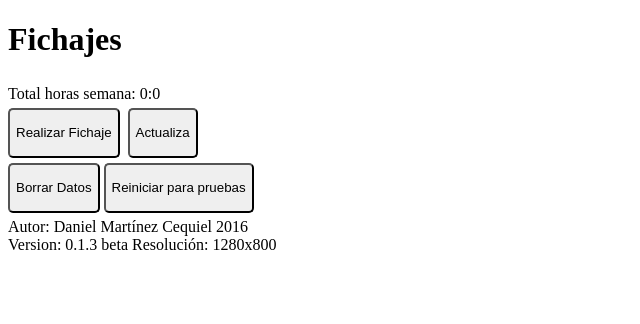
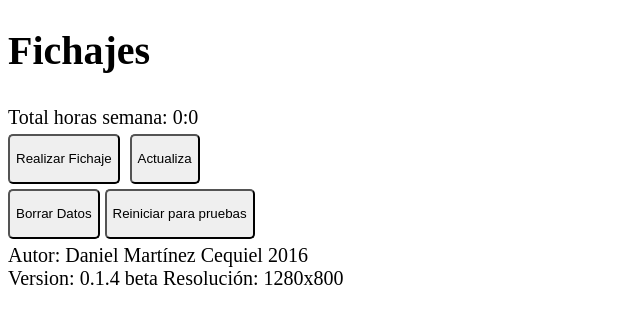
Before and after one commit to danimc100/Fichajes, a plain HTML site: page index.html in a window 1280 px wide. Both pictures are taken after a click on the button "Actualiza". Shown: the whole page, without its empty margins (0-640 px from the left). Drawn offline with Linux system fonts and the light colour scheme.

Commit message:
Cambios gráficos

```diff
--- a/css/gui.css
+++ b/css/gui.css
@@ -8,6 +8,14 @@ header h1 {
     border: solid 1px black;
     display:inline;
 }*/
+
+body {
+    font-size: 15pt;
+}
+
+input {
+    font-size: 15pt;
+}
 
 button {
     height: 50px;
@@ -27,7 +35,6 @@ footer {
     border-radius: 5px 5px;
     padding: 2px;
     margin: 2px;
-    font-size: 15pt;
 }
 
 .parFichaje {
@@ -35,7 +42,6 @@ footer {
     border-radius: 5px 5px;
     padding: 2px;
     margin: 2px;
-    font-size: 15pt;
 }
 
 .horasFichaje {
@@ -43,7 +49,6 @@ footer {
     border-radius: 5px 5px;
     padding: 2px;
     margin: 2px;
-    font-size: 15pt;
 }
 
 #fichajesSemanalCotenedor {
--- a/index.html
+++ b/index.html
@@ -57,7 +57,7 @@
     <footer>
         <span>Autor: Daniel Martínez Cequiel 2016</span>
         <br />
-        <span>Version: 0.1.3 beta</span>
+        <span>Version: 0.1.4 beta</span>
         <span id="infoLabel"></span>
     </footer>
 </body>
--- a/js/gui.js
+++ b/js/gui.js
@@ -20,6 +20,7 @@ $(document).ready(function () {
 
     $("#actualizaBtn").click(function () {
         muestraFichajeSemanaEnCurso();
+        $("#infoLabel").text("Resolución: " + window.innerWidth + "x" + window.innerHeight);
     });
 
     // Resetea localStorage con datos de pruebas.
@@ -48,7 +49,6 @@ $(document).ready(function () {
     $("#fichajesSemanalCotenedor").on("click", "[data-fClave]", function () {
         idHoraSel = parseInt($(this).attr("data-id"));
         claveSel = $(this).attr("data-fClave")
-        console.log("Hora seleccionada: " + idHoraSel + "," + claveSel);
 
         $("#claveFichajeLabel").text(claveSel);
         var horaArray = $(this).text().split(":");
--- a/js/pruebas.js
+++ b/js/pruebas.js
@@ -9,8 +9,6 @@ $(document).ready(function () {
 });
 
 function pruebas() {
-
-    $("#infoLabel").append("Resolución: " + window.innerWidth + "x" + window.innerHeight);
 
     var core = new Core();
 
```
